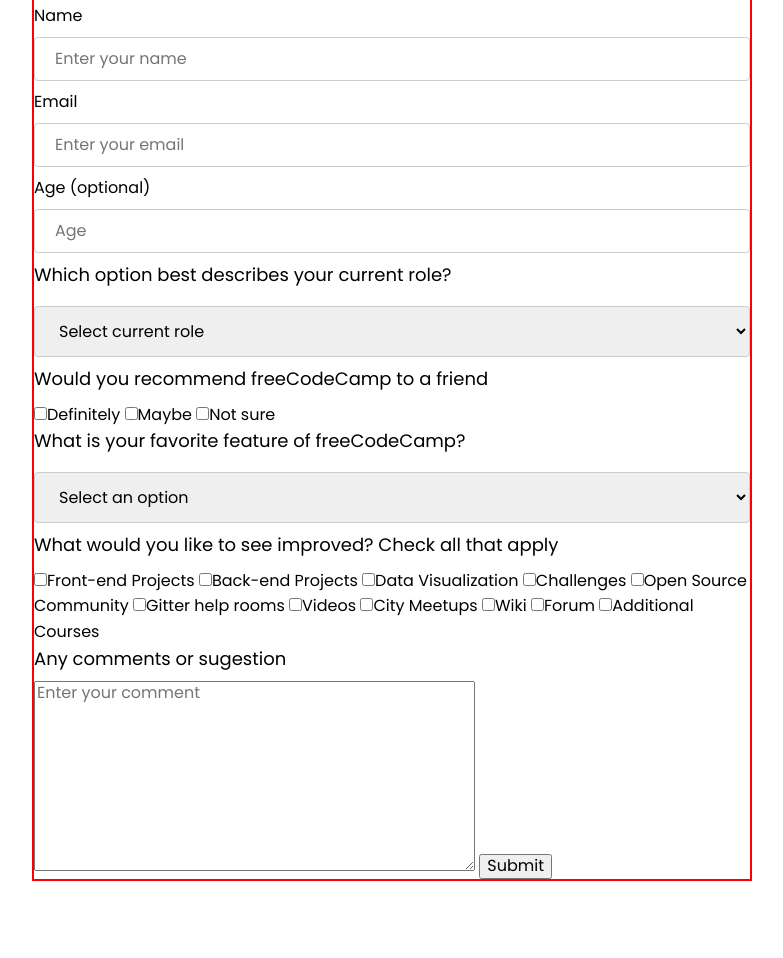
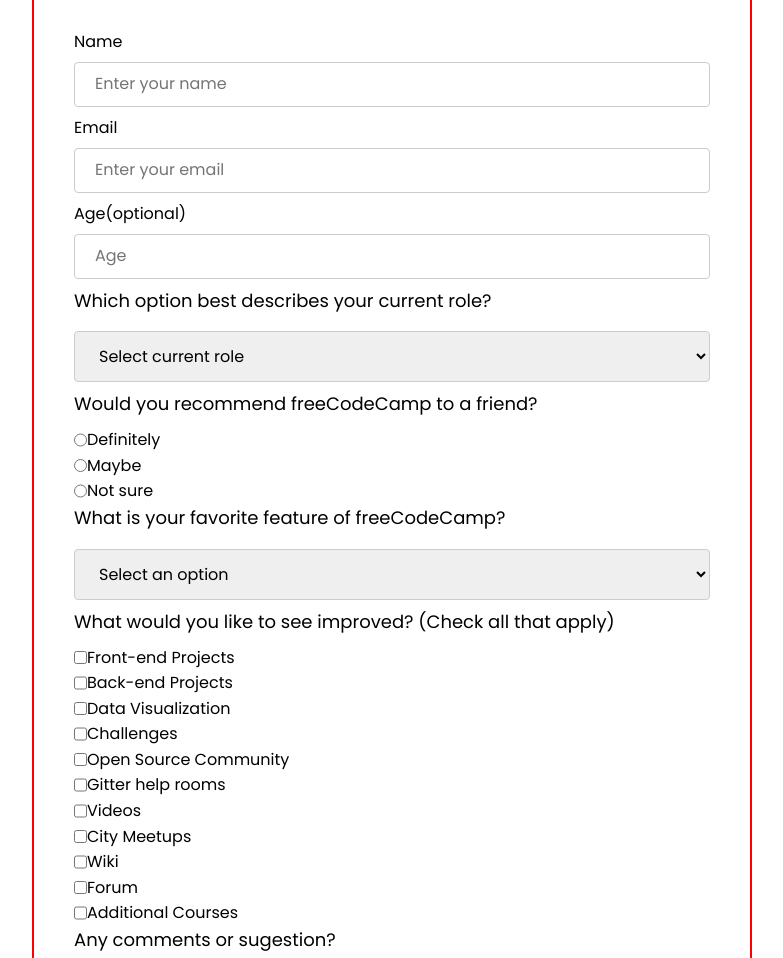
Before and after one commit to asenka0301/2-Survey_form, a plain HTML site: page index.html in a window 1280 px wide. Shown: the part 161-1119 px from the top of the page, without its empty margins (248-1031 px from the left). Before the commit the page ends 1042 px from the top, so only its background shows below. Drawn offline with Linux system fonts and the light colour scheme.

Commit message:
Developing html part2

```diff
--- a/index.html
+++ b/index.html
@@ -15,9 +15,9 @@
         </header>
         <form action="#" id="survey-form">
             <div class="form_control">
-                <label for="name" id="name-label">Name<input type="text" id="name" placeholder="Enter your name" required></label>
-                <label for="email" id="email-label">Email<input type="text" id="email" placeholder="Enter your email" required ></label>
-                <label for="number" id="number-label">Age <span>(optional)</span><input type="number" id="number" min="15" max="80" placeholder="Age"></label>
+                <label for="name" id="name-label">Name</label><input type="text" id="name" placeholder="Enter your name" required>
+                <label for="email" id="email-label">Email</label><input type="text" id="email" placeholder="Enter your email" required>
+                <label for="number" id="number-label">Age <span>(optional)</span></label><input type="number" id="number" min="15" max="80" placeholder="Age">
             </div>
         <p>Which option best describes your current role?</p>
         <select name="dropdown" id="dropdown">
@@ -28,10 +28,10 @@
             <option value="prefer_no">Prefer not to say</option>
             <option value="other">Other</option>
         </select>
-        <p>Would you recommend freeCodeCamp to a friend</p>
-        <label for="definitely"><input type="checkbox" name="recomendation" id="definitely">Definitely</label>
-        <label for="maybe"><input type="checkbox" id="maybe" name="recomendation">Maybe</label>
-        <label for="not_sure"><input type="checkbox" name="recomendation" id="not_sure">Not sure</label>
+        <p>Would you recommend freeCodeCamp to a friend?</p>
+        <label for="definitely"><input type="radio" name="recomendation" id="definitely">Definitely</label>
+        <label for="maybe"><input type="radio" id="maybe" name="recomendation">Maybe</label>
+        <label for="not_sure"><input type="radio" name="recomendation" id="not_sure">Not sure</label>
         <p>What is your favorite feature of freeCodeCamp?</p>
         <select name="dropdown" id="dropdown">
             <option disabled selected value>Select an option</option>
@@ -40,7 +40,7 @@
             <option value="Community">Community</option>
             <option value="Open source">Open source</option>
         </select>
-        <p>What would you like to see improved? <span>Check all that apply</span></p>
+        <p>What would you like to see improved? <span>(Check all that apply)</span></p>
         <label><input type="checkbox" name="prefer" value="Front-end Projects">Front-end Projects</label>
         <label><input type="checkbox" name="prefer" value="Back-end Projects">Back-end Projects</label>
         <label><input type="checkbox" name="prefer" value="Data Visualization">Data Visualization</label>
@@ -52,7 +52,7 @@
         <label><input type="checkbox" name="prefer" value="Wiki">Wiki</label>
         <label><input type="checkbox" name="prefer" value="Forum">Forum</label>
         <label><input type="checkbox" name="prefer" value="Additional Courses">Additional Courses</label>
-        <p>Any comments or sugestion</p>
+        <p>Any comments or sugestion?</p>
         <textarea name="comment" id="comments" cols="30" rows="10" placeholder="Enter your comment"></textarea>
         <button type="submit" id="submit" class="submit-button">Submit</button>
 
--- a/style.css
+++ b/style.css
@@ -4,6 +4,8 @@
 *::before,
 *::after {
   box-sizing: border-box;
+  margin: 0;
+  padding: 0;
 }
 
 body {
@@ -22,7 +24,7 @@
 
 h1 {
     font-weight:400;
-    line-height: 1.6;
+    line-height: 1.4;
 }
 
 p {
@@ -36,9 +38,20 @@
 
 .header {
     text-align: center;
-    margin-bottom: 1.5rem;
+    margin-bottom: 1rem;
 }
 
+form {
+  padding: 2.5rem;
+
+}
+
+label {
+  display: flex;
+  width: 100%;
+  margin: 0;
+
+}
 
 
 input[type=text], input[type=number], select {
@@ -48,5 +61,23 @@
     display: inline-block;
     border: 1px solid #ccc;
     border-radius: 4px;
-    box-sizing: border-box;
+    box-sizing: inherit;
   }
+
+textarea {
+  width: 100%;
+  font-style: inherit;
+}
+
+.submit-button {
+  width: 100%;
+  background-color: #37af65;
+  padding: 1rem;
+  color: white;
+  border: none;
+  border-radius: 4px;
+  -webkit-border-radius: 4px;
+  -moz-border-radius: 4px;
+  -ms-border-radius: 4px;
+  -o-border-radius: 4px;
+}
```
